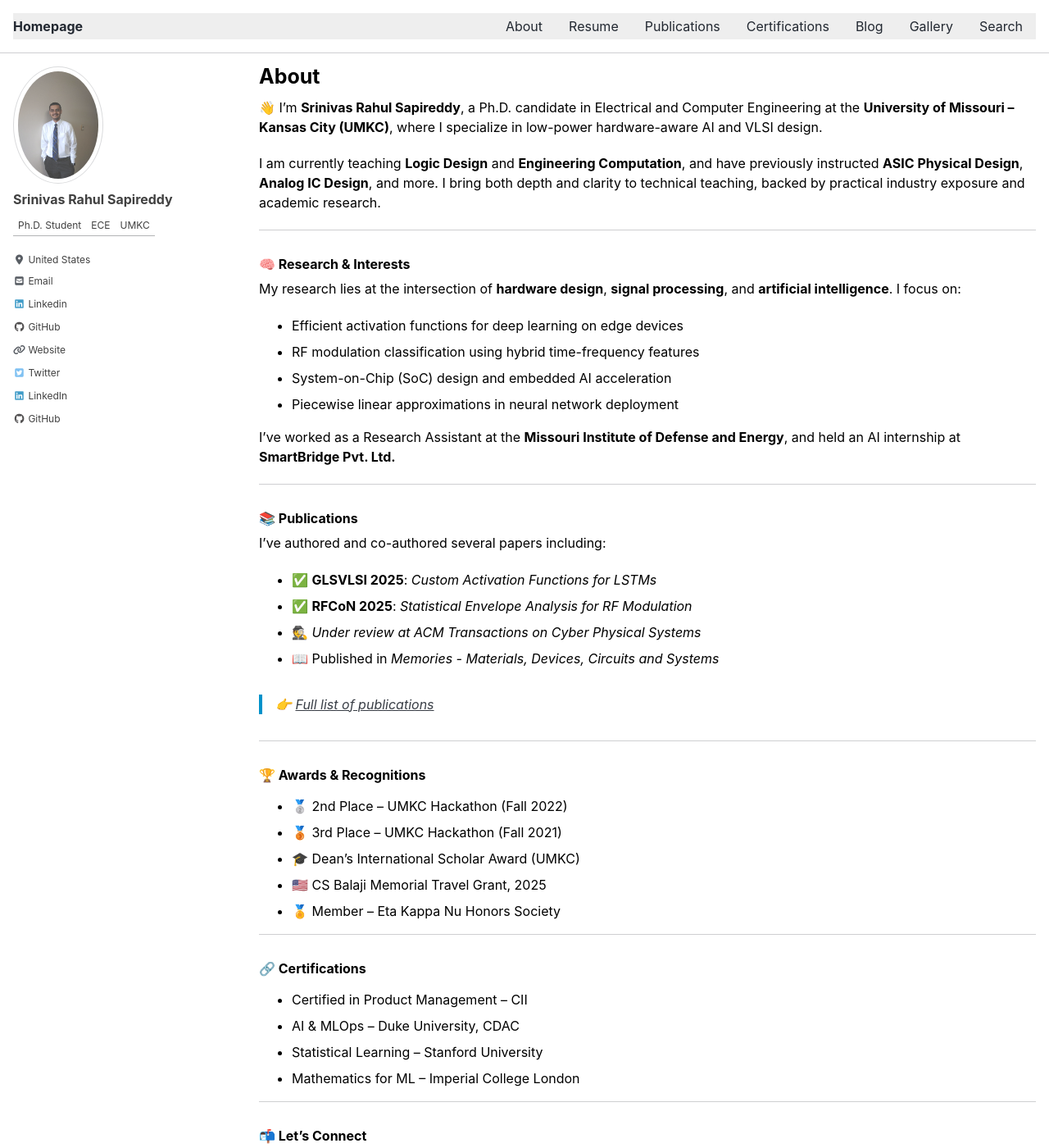
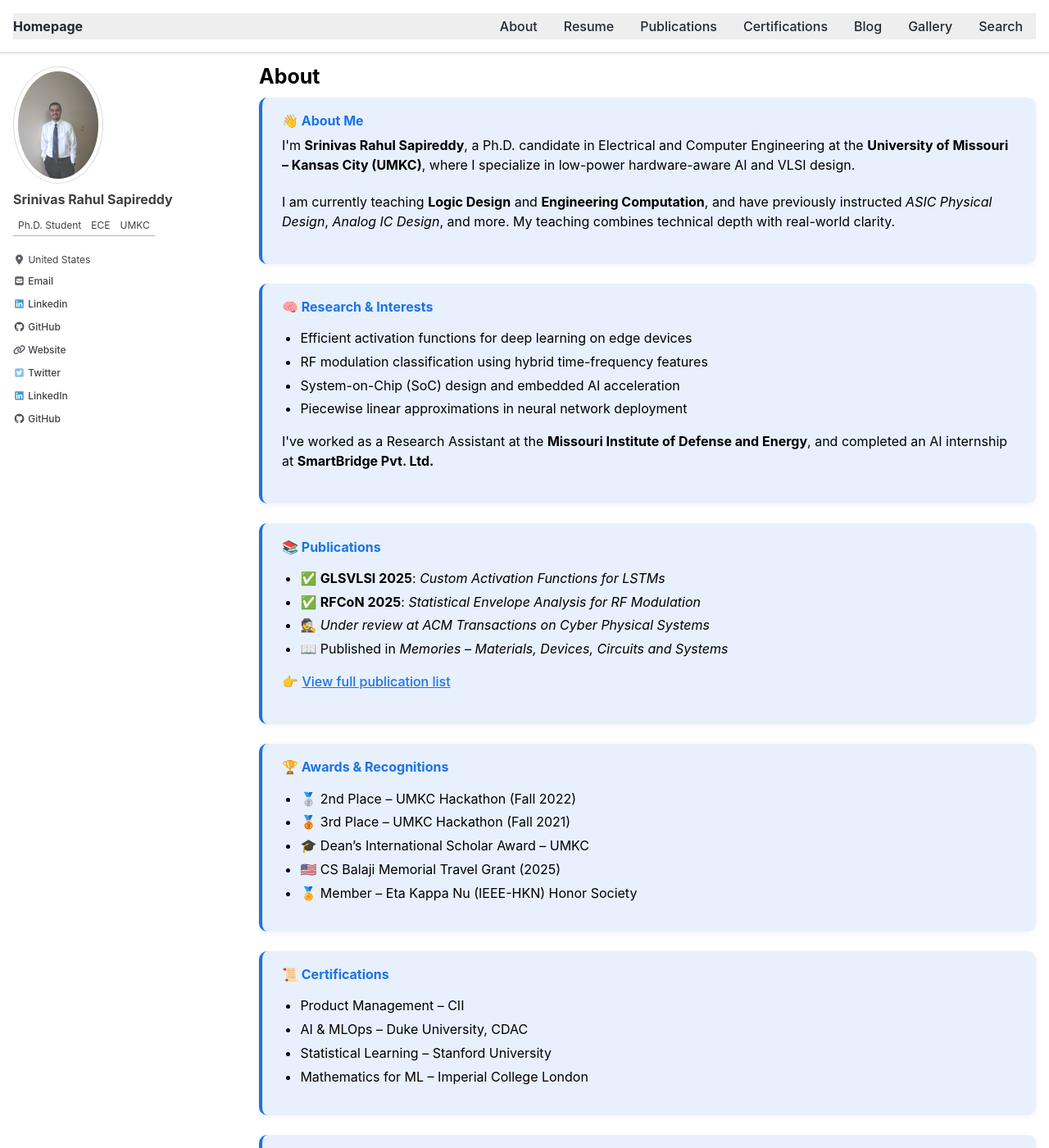
Before and after one commit to srsapireddy/srsapireddy.github.io, a Jekyll site: the page built from _pages/about.md, in a window 1280 px wide and 1400 px high. Shown: the whole window at 82% size. Built offline with Jekyll 4.4.1, drawn with Linux system fonts in a browser that asks for light colours; cached includes are drawn as plain includes; nearby versions of some CDN libraries; some of the changed text lies outside the part shown.

Commit message:
Update about.md

```diff
--- a/_pages/about.md
+++ b/_pages/about.md
@@ -5,64 +5,111 @@ permalink: /about/
 author_profile: true
 ---
 
-👋 I'm **Srinivas Rahul Sapireddy**, a Ph.D. candidate in Electrical and Computer Engineering at the **University of Missouri – Kansas City (UMKC)**, where I specialize in low-power hardware-aware AI and VLSI design.
+<style>
+:root {
+  --blue: #1a73e8;
+  --lightblue: #e8f0fe;
+  --border-radius: 10px;
+  --shadow: 0 2px 8px rgba(0, 0, 0, 0.05);
+}
 
-I am currently teaching **Logic Design** and **Engineering Computation**, and have previously instructed **ASIC Physical Design**, **Analog IC Design**, and more. I bring both depth and clarity to technical teaching, backed by practical industry exposure and academic research.
+.about-section {
+  border-left: 4px solid var(--blue);
+  background: var(--lightblue);
+  padding: 1.2rem 1.5rem;
+  margin-bottom: 1.5rem;
+  border-radius: var(--border-radius);
+  box-shadow: var(--shadow);
+}
 
----
+.about-section h3 {
+  margin-top: 0;
+  color: var(--blue);
+}
 
-### 🧠 Research & Interests
+.about-section ul {
+  padding-left: 1.4rem;
+}
 
-My research lies at the intersection of **hardware design**, **signal processing**, and **artificial intelligence**. I focus on:
+.about-section li {
+  margin-bottom: 0.3rem;
+}
 
-- Efficient activation functions for deep learning on edge devices
-- RF modulation classification using hybrid time-frequency features
-- System-on-Chip (SoC) design and embedded AI acceleration
-- Piecewise linear approximations in neural network deployment
+a {
+  color: var(--blue);
+  font-weight: 500;
+}
 
-I’ve worked as a Research Assistant at the **Missouri Institute of Defense and Energy**, and held an AI internship at **SmartBridge Pvt. Ltd.**
+a:hover {
+  text-decoration: underline;
+}
+</style>
 
----
+<div class="about-section">
+<h3>👋 About Me</h3>
+<p>
+I'm <strong>Srinivas Rahul Sapireddy</strong>, a Ph.D. candidate in Electrical and Computer Engineering at the <strong>University of Missouri – Kansas City (UMKC)</strong>, where I specialize in low-power hardware-aware AI and VLSI design.
+</p>
+<p>
+I am currently teaching <strong>Logic Design</strong> and <strong>Engineering Computation</strong>, and have previously instructed <em>ASIC Physical Design</em>, <em>Analog IC Design</em>, and more. My teaching combines technical depth with real-world clarity.
+</p>
+</div>
 
-### 📚 Publications
+<div class="about-section">
+<h3>🧠 Research & Interests</h3>
+<ul>
+  <li>Efficient activation functions for deep learning on edge devices</li>
+  <li>RF modulation classification using hybrid time-frequency features</li>
+  <li>System-on-Chip (SoC) design and embedded AI acceleration</li>
+  <li>Piecewise linear approximations in neural network deployment</li>
+</ul>
+<p>
+I've worked as a Research Assistant at the <strong>Missouri Institute of Defense and Energy</strong>, and completed an AI internship at <strong>SmartBridge Pvt. Ltd.</strong>
+</p>
+</div>
 
-I’ve authored and co-authored several papers including:
+<div class="about-section">
+<h3>📚 Publications</h3>
+<ul>
+  <li>✅ <strong>GLSVLSI 2025</strong>: <em>Custom Activation Functions for LSTMs</em></li>
+  <li>✅ <strong>RFCoN 2025</strong>: <em>Statistical Envelope Analysis for RF Modulation</em></li>
+  <li>🕵️ <em>Under review at ACM Transactions on Cyber Physical Systems</em></li>
+  <li>📖 Published in <em>Memories – Materials, Devices, Circuits and Systems</em></li>
+</ul>
+<p>👉 <a href="/publications/">View full publication list</a></p>
+</div>
 
-- ✅ **GLSVLSI 2025**: *Custom Activation Functions for LSTMs*
-- ✅ **RFCoN 2025**: *Statistical Envelope Analysis for RF Modulation*
-- 🕵️ *Under review at ACM Transactions on Cyber Physical Systems*
-- 📖 Published in *Memories - Materials, Devices, Circuits and Systems*
+<div class="about-section">
+<h3>🏆 Awards & Recognitions</h3>
+<ul>
+  <li>🥈 2nd Place – UMKC Hackathon (Fall 2022)</li>
+  <li>🥉 3rd Place – UMKC Hackathon (Fall 2021)</li>
+  <li>🎓 Dean’s International Scholar Award – UMKC</li>
+  <li>🇺🇸 CS Balaji Memorial Travel Grant (2025)</li>
+  <li>🏅 Member – Eta Kappa Nu (IEEE-HKN) Honor Society</li>
+</ul>
+</div>
 
-> 👉 [Full list of publications](/publications/)
+<div class="about-section">
+<h3>📜 Certifications</h3>
+<ul>
+  <li>Product Management – CII</li>
+  <li>AI & MLOps – Duke University, CDAC</li>
+  <li>Statistical Learning – Stanford University</li>
+  <li>Mathematics for ML – Imperial College London</li>
+</ul>
+</div>
 
----
+<div class="about-section">
+<h3>📬 Let’s Connect</h3>
+<ul>
+  <li>💻 GitHub: <a href="https://github.com/srsapireddy" target="_blank">@srsapireddy</a></li>
+  <li>📖 Google Scholar: <a href="https://scholar.google.com/citations?user=08fgpdIAAAAJ&hl=en" target="_blank">View Profile</a></li>
+  <li>🧬 ORCID: <a href="https://orcid.org/0000-0002-9898-6810" target="_blank">0000-0002-9898-6810</a></li>
+  <li>📝 OpenReview: <a href="https://openreview.net/profile?id=~Srinivas_Rahul_Sapireddy1" target="_blank">Profile</a></li>
+</ul>
+</div>
 
-### 🏆 Awards & Recognitions
-
-- 🥈 2nd Place – UMKC Hackathon (Fall 2022)
-- 🥉 3rd Place – UMKC Hackathon (Fall 2021)
-- 🎓 Dean’s International Scholar Award (UMKC)
-- 🇺🇸 CS Balaji Memorial Travel Grant, 2025
-- 🏅 Member – Eta Kappa Nu Honors Society
-
----
-
-### 🔗 Certifications
-
-- Certified in Product Management – CII
-- AI & MLOps – Duke University, CDAC
-- Statistical Learning – Stanford University
-- Mathematics for ML – Imperial College London
-
----
-
-### 📬 Let’s Connect
-
-- GitHub: [@srsapireddy](https://github.com/srsapireddy)
-- Google Scholar: [View Profile](https://scholar.google.com/citations?user=08fgpdIAAAAJ&hl=en)
-- ORCID: [0000-0002-9898-6810](https://orcid.org/0000-0002-9898-6810)
-- OpenReview: [Profile](https://openreview.net/profile?id=~Srinivas_Rahul_Sapireddy1)
-
----
-
-I’m always open to collaborative opportunities in hardware-aware ML, RF signal processing, and edge-AI deployment. Feel free to reach out!
+<div class="about-section">
+<p>I’m always open to collaborative opportunities in <strong>hardware-aware ML</strong>, <strong>RF signal processing</strong>, and <strong>edge-AI deployment</strong>. Feel free to connect or collaborate!</p>
+</div>
```
